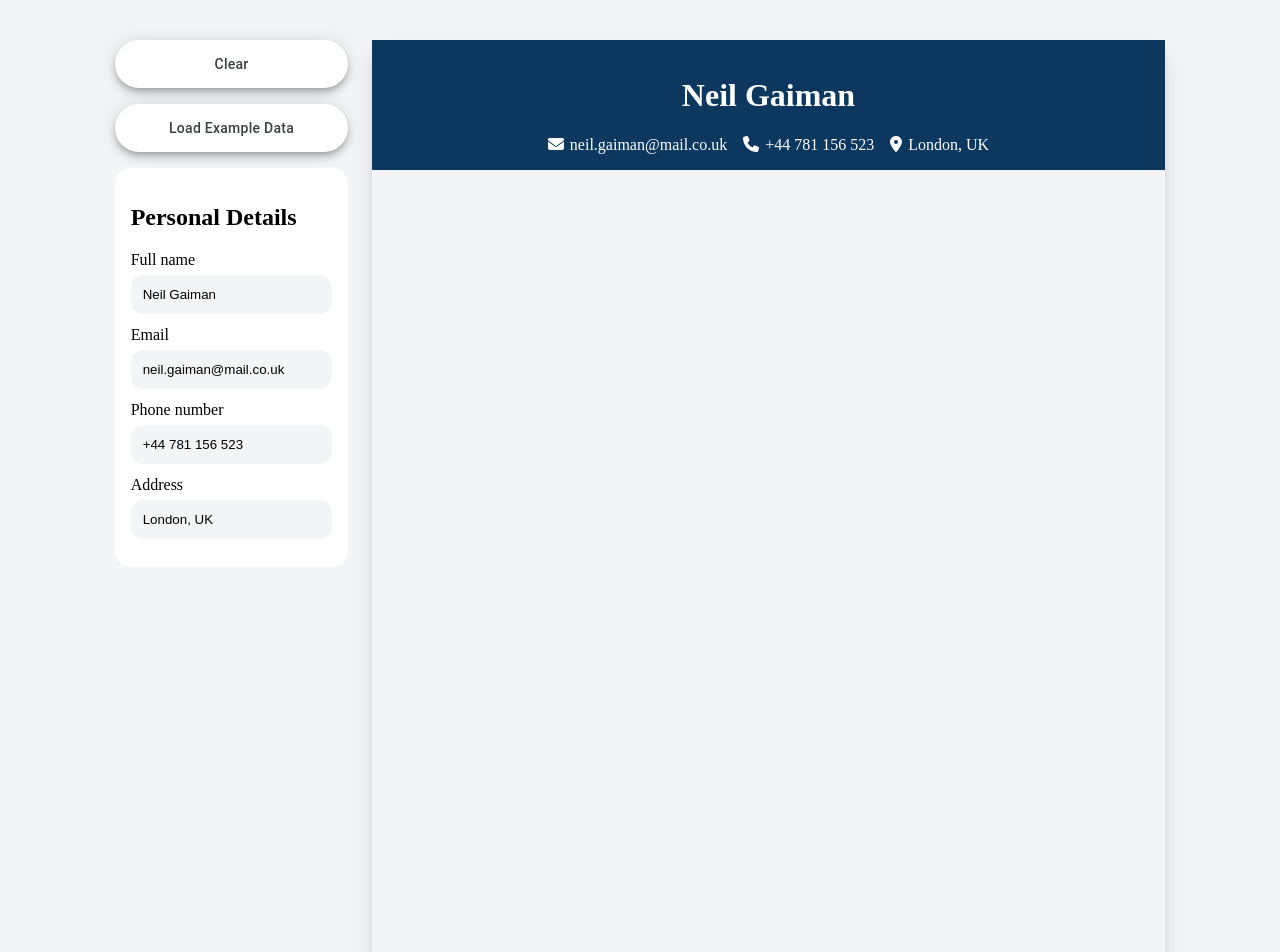
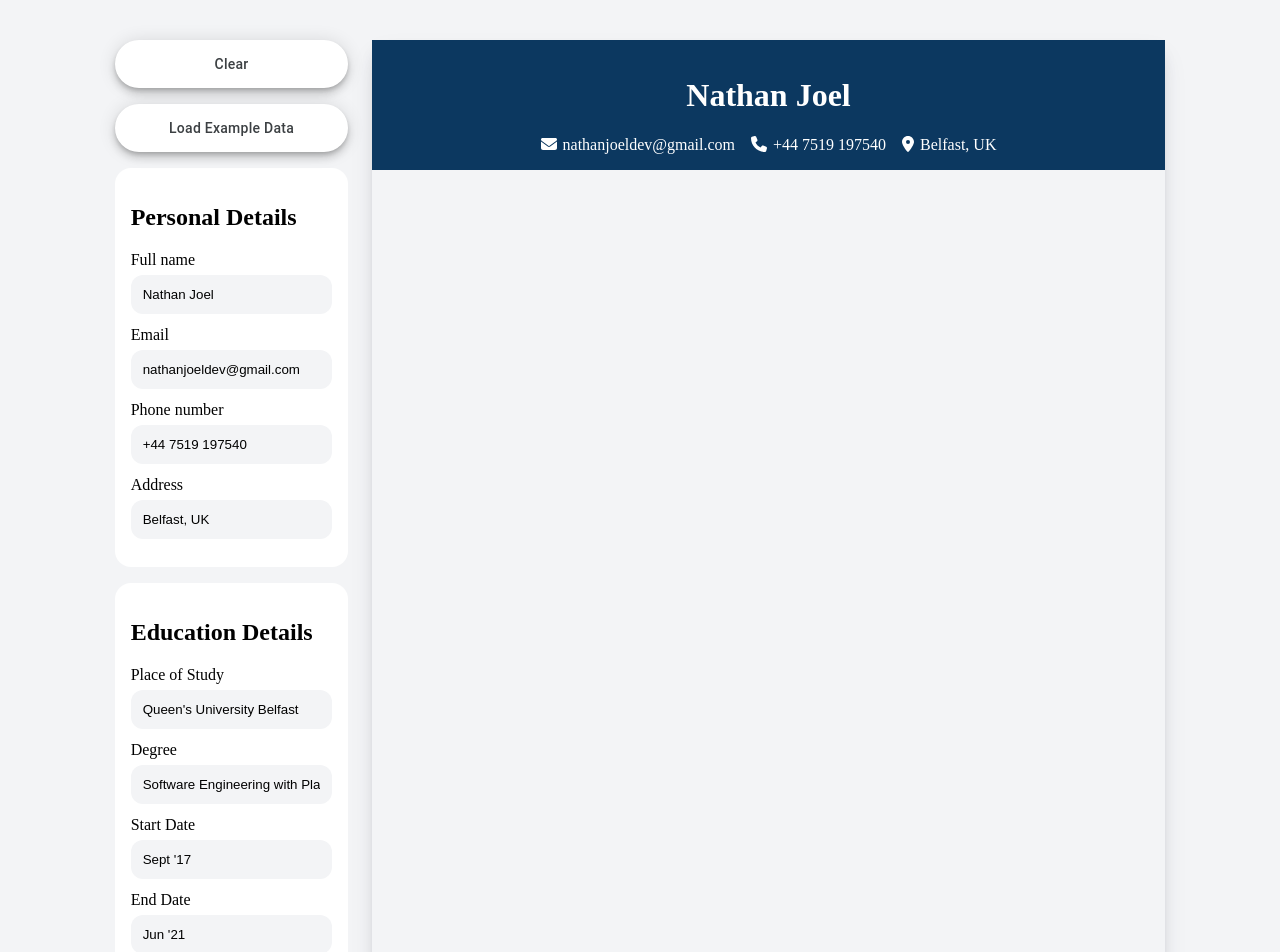
Before and after one commit to NafanJ/cv-builder, a React app: page / in a window 1280 px wide. Shown: the top 952 px of the page. Built offline with nearby package versions, Linux system fonts and the light colour scheme; the HTML template or start-up script is replaced by a standard one.

Commit message:
Education Input & Example Data Updated

```diff
--- a/src/App.jsx
+++ b/src/App.jsx
@@ -3,19 +3,20 @@ import './App.css'
 import CvForm from './components/CvForm.jsx'
 import Resume from './components/Resume.jsx'
 import PersonalDetails from "./components/PersonalDetails";
+import EducationDetails from "./components/EducationDetails";
 
 function App() {
 
   const exampleData = {
-    fullName: "Neil Gaiman",
-    email: "neil.gaiman@mail.co.uk",
-    phoneNumber: "+44 781 156 523",
-    address: "London, UK",
-    degree: "Bachelors in Economics",
-    school: "London City University",
-    location: "New York City, US",
-    startDate: "08/2018",
-    endDate: "present",
+    fullName: "Nathan Joel",
+    email: "nathanjoeldev@gmail.com",
+    phoneNumber: "+44 7519 197540",
+    address: "Belfast, UK",
+    degree: "Software Engineering with Placement (BEng)",
+    school: "Queen's University Belfast",
+    location: "Belfast, UK",
+    startDate: "Sept '17",
+    endDate: "Jun '21",
     }
 
   const [personalInfo, setPersonalInfo] = useState(exampleData);
@@ -51,6 +52,14 @@ function App() {
             phoneNumber={personalInfo.phoneNumber}
             address={personalInfo.address}
           />
+          <EducationDetails
+            onChange={handlePersonalInfoChange}
+            school={personalInfo.school}
+            degree={personalInfo.degree}
+            startDate={personalInfo.startDate}
+            endDate={personalInfo.endDate}
+            location={personalInfo.location}
+          />
         </div>
         < Resume
           personalDetails={personalInfo}
--- /dev/null
+++ b/src/components/EducationDetails.jsx
@@ -0,0 +1,56 @@
+import InputGroup from "./InputGroup";
+import "../styles/PersonalDetails.css"
+
+function EducationDetails({ onChange, school, degree, startDate, endDate, location }) {
+  return (
+    <form className="personal-details">
+      <h2>Education Details</h2>
+      <InputGroup
+        type="text"
+        id="school"
+        labelText="Place of Study"
+        placeholder="e.g Queen's University Belfast"
+        value={school}
+        onChange={onChange}
+        data-key="school"
+      />
+      <InputGroup
+        type="text"
+        id="degree"
+        labelText="Degree"
+        placeholder="Enter degree"
+        value={degree}
+        onChange={onChange}
+        data-key="degree"
+      />
+      <InputGroup
+        type="text"
+        id="start-date"
+        labelText="Start Date"
+        placeholder="Enter start date"
+        value={startDate}
+        onChange={onChange}
+        data-key="startDate"
+      />
+      <InputGroup
+        type="text"
+        id="end-date"
+        labelText="End Date"
+        placeholder="Enter end date"
+        value={endDate}
+        onChange={onChange}
+        data-key="endDate"
+      />
+    <InputGroup
+        type="text"
+        id="location"
+        labelText="Location"
+        placeholder="Enter location"
+        value={location}
+        onChange={onChange}
+        data-key="location"
+      />
+    </form>
+  );
+}
+export default EducationDetails;
```
